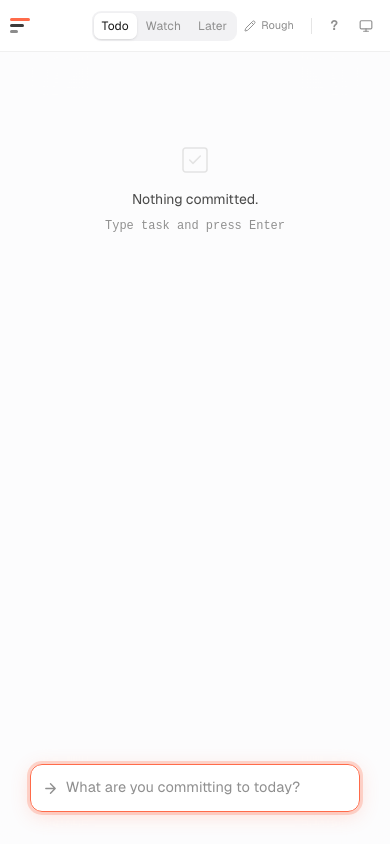
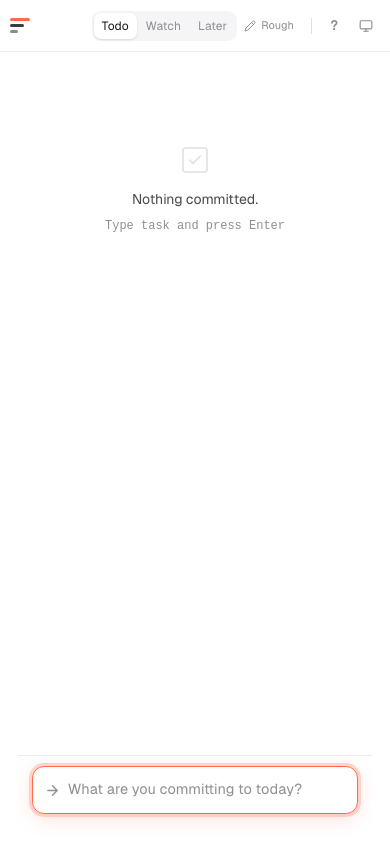
Before and after one commit to nishachay/Trilist, a React (Vite) app: page / in a window 390 px wide. Built offline with nearby package versions, Linux system fonts and the light colour scheme.

Commit message:
feat: enable date tags for watch list, fix mobile bottom omnibar gap with safe area insets, and add touch close buttons to overlays

```diff
--- a/src/App.tsx
+++ b/src/App.tsx
@@ -413,14 +413,18 @@ export default function App() {
       q === "/" || c.cmd.startsWith(q) || c.alias.startsWith(q)
     );
     const disabled = new Set<string>();
+    const isWatchOrLater = extractedList
+      ? (extractedList.key === "later" || extractedList.key === "watch")
+      : (activeTab === "later" || activeTab === "watch");
+
     visible.forEach(c => {
-      if (c.type === "date" && extractedList?.key !== "later") {
+      if (c.type === "date" && !isWatchOrLater) {
         disabled.add(c.cmd);
       }
     });
     const enabled = visible.filter(c => !disabled.has(c.cmd));
     return { visibleCmds: visible, enabledCmds: enabled, disabledSet: disabled };
-  }, [menuQuery, extractedList]);
+  }, [menuQuery, extractedList, activeTab]);
 
   // ─── Apply command ───────────────────────────
   const applyCommand = useCallback((cmd: Cmd) => {
@@ -694,8 +698,8 @@ export default function App() {
                             </span>
                           )}
 
-                          {/* Due Date badge for Later list */}
-                          {activeTab === "later" && task.dueAt && !task.done && (
+                          {/* Due Date badge for Later or Watch list */}
+                          {(activeTab === "later" || activeTab === "watch") && task.dueAt && !task.done && (
                             <span className="time-badge">
                               {daysUntil(task.dueAt) === 0 ? "today" : `${daysUntil(task.dueAt)}d`}
                             </span>
@@ -922,6 +926,14 @@ export default function App() {
                 exit={{ opacity: 0, scale: 0.95, y: 10 }}
                 transition={{ duration: 0.2, ease: "easeOut" }}
               >
+                <button
+                  className="onboarding-close-btn"
+                  onClick={completeOnboarding}
+                  title="Skip onboarding"
+                  aria-label="Close"
+                >
+                  <X size={14} />
+                </button>
                 {onboardStep === 1 && (
                   <>
                     <div className="onboarding-badge">
@@ -1013,7 +1025,17 @@ export default function App() {
               transition={{ duration: 0.18 }}
               onClick={e => { if (e.target === e.currentTarget) setShowHelp(false); }}
             >
-              <p className="help-title">Help &amp; Preferences</p>
+              <div className="help-header">
+                <p className="help-title">Help &amp; Preferences</p>
+                <button
+                  className="help-close-btn"
+                  onClick={() => setShowHelp(false)}
+                  title="Close help (Esc)"
+                  aria-label="Close help"
+                >
+                  <X size={16} />
+                </button>
+              </div>
 
               {/* Customization Options */}
               <div className="help-block">
@@ -1103,7 +1125,7 @@ export default function App() {
               </div>
 
               <div className="help-block">
-                <p className="help-section-label">When tags — only after /lt</p>
+                <p className="help-section-label">When tags (available for /watch and /later)</p>
                 <div className="help-rule" />
                 {DATE_CMDS.map(c => (
                   <div key={c.cmd} className="help-row">
--- a/src/index.css
+++ b/src/index.css
@@ -11,12 +11,12 @@
 
 /* ─── Design Tokens ───────────────────────────── */
 :root {
-  --bg:          #ebebed;
-  --surface:     rgba(255, 255, 255, 0.85);
-  --surface-hi:  rgba(255, 255, 255, 0.97);
-  --surface-lo:  rgba(238, 238, 240, 0.75);
-  --border:      rgba(0, 0, 0, 0.06);
-  --border-mid:  rgba(0, 0, 0, 0.10);
+  --bg:          #f3f3f5;
+  --surface:     #ffffff;
+  --surface-hi:  #ffffff;
+  --surface-lo:  #f5f5f8;
+  --border:      rgba(0, 0, 0, 0.07);
+  --border-mid:  rgba(0, 0, 0, 0.12);
   --text:        #1a1a1a;
   --text-soft:   #4a4a4a;
   --text-faint:  #909090;
@@ -991,6 +991,40 @@
   opacity: 0.92;
 }
 
+.help-header {
+  display: flex;
+  align-items: center;
+  justify-content: space-between;
+  width: 100%;
+  margin-bottom: 16px;
+}
+
+.help-close-btn, .onboarding-close-btn {
+  display: flex;
+  align-items: center;
+  justify-content: center;
+  width: 28px;
+  height: 28px;
+  border-radius: 50%;
+  background: var(--surface-lo);
+  border: 1px solid var(--border-mid);
+  color: var(--text-soft);
+  cursor: pointer;
+  transition: color 0.14s, background 0.14s, border-color 0.14s;
+}
+
+.help-close-btn:hover, .onboarding-close-btn:hover {
+  color: var(--text);
+  background: var(--surface-hi);
+  border-color: var(--accent);
+}
+
+.onboarding-close-btn {
+  position: absolute;
+  top: 14px;
+  right: 14px;
+}
+
 /* ─── Customization Controls ──────────────────── */
 .swatch-group {
   display: flex;
@@ -1114,7 +1148,11 @@
   }
 
   .omnibar-wrap {
-    padding: 10px 12px 14px;
+    padding: 10px 14px calc(12px + env(safe-area-inset-bottom, 0px));
+    background: var(--surface-hi);
+    border-top: 1px solid var(--border);
+    position: relative;
+    z-index: 20;
   }
 
   .omnibar {
```
